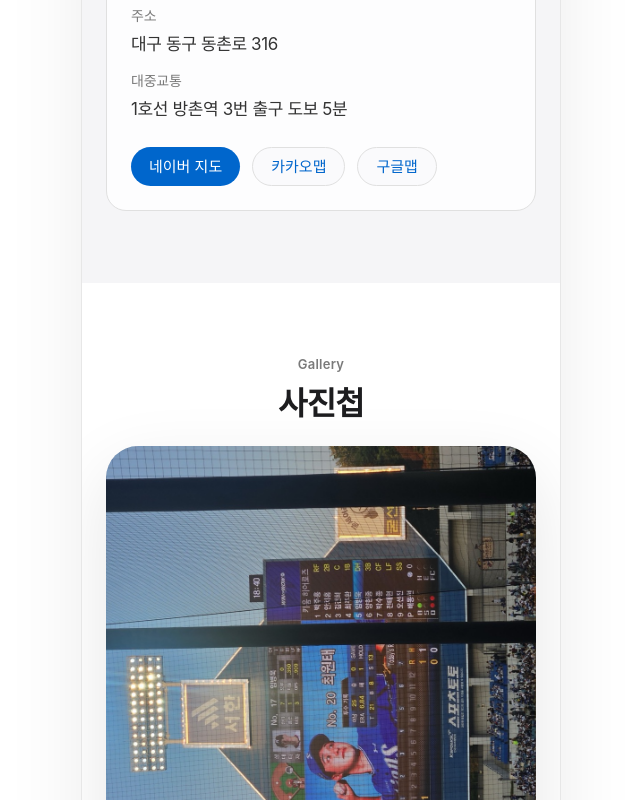
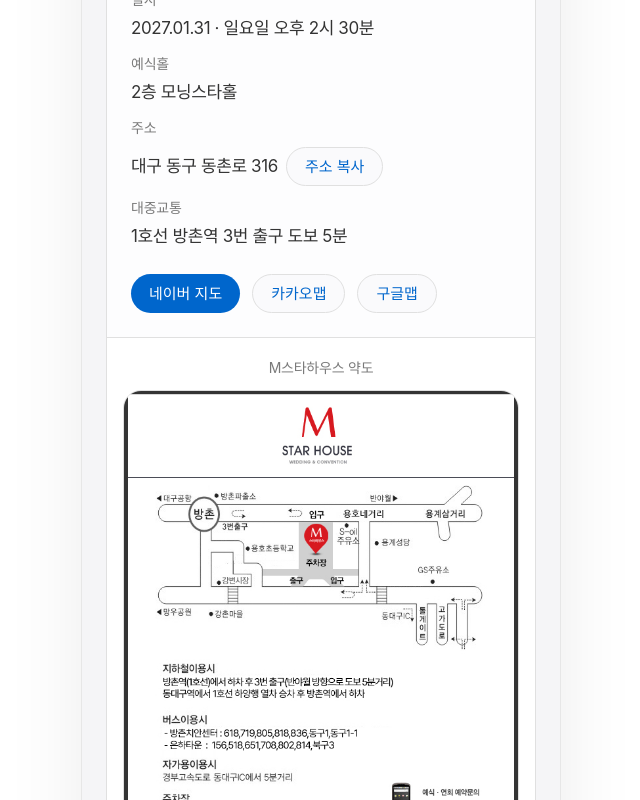
Before and after one commit to IMWoo94/wedding-invitation, a React (Vite) app: page / in a window 1280 px wide. Shown: the part 2000-2800 px from the top of the page, without its empty margins (319-959 px from the left). Built offline with nearby package versions, Linux system fonts and the light colour scheme.

Commit message:
feat: update invitation details and location map

```diff
--- a/index.html
+++ b/index.html
@@ -8,7 +8,7 @@
 
     <!-- Open Graph (Facebook, iMessage, Slack, KakaoTalk 등) -->
     <meta property="og:type" content="website" />
-    <meta property="og:title" content="신랑 ❤︎ 신부 결혼합니다" />
+    <meta property="og:title" content="누리 ❤︎ 상민 결혼합니다" />
     <meta property="og:description" content="서로 다른 길을 걷던 두 사람이, 같은 방향을 바라보기로 했습니다." />
     <meta property="og:image" content="https://imwoo94.github.io/wedding-invitation/wedding_og.png?v=1" />
     <meta property="og:image:secure_url" content="https://imwoo94.github.io/wedding-invitation/wedding_og.png?v=1" />
@@ -22,11 +22,11 @@
 
     <!-- Twitter Card -->
     <meta name="twitter:card" content="summary_large_image" />
-    <meta name="twitter:title" content="신랑 ❤︎ 신부 결혼합니다" />
+    <meta name="twitter:title" content="누리 ❤︎ 상민 결혼합니다" />
     <meta name="twitter:description" content="서로 다른 길을 걷던 두 사람이, 같은 방향을 바라보기로 했습니다." />
     <meta name="twitter:image" content="https://imwoo94.github.io/wedding-invitation/wedding_og.png?v=1" />
     <meta name="twitter:image:alt" content="손그림 일러스트로 그려진 신랑 신부" />
-    <title>신랑 ❤︎ 신부 결혼합니다</title>
+    <title>누리 ❤︎ 상민 결혼합니다</title>
   </head>
   <body>
     <div id="root"></div>
--- a/src/components/HeroSection.tsx
+++ b/src/components/HeroSection.tsx
@@ -24,9 +24,9 @@ export function HeroSection() {
       <div className="mx-auto max-w-[360px] pb-10">
         <p className="apple-eyebrow mb-4">{invitation.event.dateText} · {invitation.event.timeText}</p>
         <h1 className="apple-title mb-5">
+          {invitation.couple.bride.name}
+          <span className="mx-2 text-[#7a7a7a]">&</span>
           {invitation.couple.groom.name}
-          <span className="mx-2 text-[#7a7a7a]">&</span>
-          {invitation.couple.bride.name}
         </h1>
         <p className="apple-body mb-8 whitespace-pre-line">{invitation.message.headline}</p>
         <div className="flex flex-wrap justify-center gap-3">
--- a/src/components/LocationSection.tsx
+++ b/src/components/LocationSection.tsx
@@ -1,9 +1,41 @@
+import { useState } from 'react'
 import { invitation } from '../data/invitation'
 import { ActionButton } from './ActionButton'
 import { Section } from './Section'
 
+const venueMapSrc = `${import.meta.env.BASE_URL}${invitation.event.venueMapImage}`
+
+async function copyTextToClipboard(text: string) {
+  if (navigator.clipboard?.writeText) {
+    await navigator.clipboard.writeText(text)
+    return
+  }
+
+  const textarea = document.createElement('textarea')
+  textarea.value = text
+  textarea.setAttribute('readonly', '')
+  textarea.style.position = 'fixed'
+  textarea.style.top = '-9999px'
+  document.body.appendChild(textarea)
+  textarea.select()
+  document.execCommand('copy')
+  document.body.removeChild(textarea)
+}
+
 export function LocationSection() {
   const { event } = invitation
+  const [copyLabel, setCopyLabel] = useState('주소 복사')
+
+  const handleCopyAddress = async () => {
+    try {
+      await copyTextToClipboard(event.venueAddress)
+      setCopyLabel('복사 완료')
+      window.setTimeout(() => setCopyLabel('주소 복사'), 1800)
+    } catch {
+      setCopyLabel('복사 실패')
+      window.setTimeout(() => setCopyLabel('주소 복사'), 1800)
+    }
+  }
 
   return (
     <Section id="location" eyebrow="Location" title="오시는 길" muted>
@@ -28,7 +60,16 @@ export function LocationSection() {
             </div>
             <div>
               <dt className="apple-caption">주소</dt>
-              <dd className="apple-body mt-1">{event.venueAddress}</dd>
+              <dd className="mt-2 flex flex-wrap items-center gap-2">
+                <span className="apple-body">{event.venueAddress}</span>
+                <ActionButton
+                  aria-label={`${event.venueAddress} 주소 복사`}
+                  className="px-3 py-2 text-[13px]"
+                  onClick={handleCopyAddress}
+                >
+                  {copyLabel}
+                </ActionButton>
+              </dd>
             </div>
             <div>
               <dt className="apple-caption">대중교통</dt>
@@ -41,6 +82,23 @@ export function LocationSection() {
             <ActionButton href={event.mapLinks.google} target="_blank" rel="noreferrer">구글맵</ActionButton>
           </div>
         </div>
+        <div className="border-t border-[#e0e0e0] bg-white px-4 pb-5 pt-2">
+          <p className="apple-caption px-2 py-3 text-center">M스타하우스 약도</p>
+          <a
+            aria-label="M스타하우스 약도 이미지 새 창에서 보기"
+            className="block overflow-hidden rounded-[18px] border border-[#e0e0e0] bg-white"
+            href={venueMapSrc}
+            target="_blank"
+            rel="noreferrer"
+          >
+            <img
+              alt="M스타하우스 웨딩&컨벤션 약도와 교통 안내"
+              className="h-auto w-full"
+              loading="lazy"
+              src={venueMapSrc}
+            />
+          </a>
+        </div>
       </div>
     </Section>
   )
--- a/src/components/MessageSection.tsx
+++ b/src/components/MessageSection.tsx
@@ -4,7 +4,9 @@ import { Section } from './Section'
 export function MessageSection() {
   return (
     <Section eyebrow="Invitation" title="초대합니다" centered>
-      <p className="apple-body mx-auto max-w-[330px] whitespace-pre-line">{invitation.message.body}</p>
+      <p className="apple-body mx-auto max-w-[300px] whitespace-pre-line leading-[1.9] tracking-[-0.03em]">
+        {invitation.message.body}
+      </p>
       <div className="mt-10 grid grid-cols-[1fr_auto_1fr] items-center gap-4 text-center">
         <div>
           <p className="apple-caption mb-1">Groom</p>
--- a/src/data/invitation.ts
+++ b/src/data/invitation.ts
@@ -23,13 +23,13 @@ export type AccountInfo = {
 
 export const invitation = {
   meta: {
-    title: '신랑 ❤︎ 신부 결혼합니다',
+    title: '누리 ❤︎ 상민 결혼합니다',
     description: '서로 다른 길을 걷던 두 사람이, 같은 방향을 바라보기로 했습니다.',
   },
   couple: {
     groom: {
       role: 'groom',
-      name: '신랑',
+      name: '상민',
       phone: {
         enabled: false,
         label: '신랑 연락처',
@@ -39,7 +39,7 @@ export const invitation = {
     } satisfies Person,
     bride: {
       role: 'bride',
-      name: '신부',
+      name: '누리',
       phone: {
         enabled: false,
         label: '신부 연락처',
@@ -55,6 +55,7 @@ export const invitation = {
     venueHall: '2층 모닝스타홀',
     venueAddress: '대구 동구 동촌로 316',
     transitText: '1호선 방촌역 3번 출구 도보 5분',
+    venueMapImage: 'mstarhouse-map.png',
     mapLinks: {
       naver: 'https://map.naver.com/p/entry/place/19550872?c=15.00,0,0,0,dh&placePath=/home?from=map&fromPanelNum=1&additionalHeight=76&timestamp=202605091637&locale=ko&svcName=map_pcv5',
       kakao: 'https://map.kakao.com/link/search/M%EC%8A%A4%ED%83%80%ED%95%98%EC%9A%B0%EC%8A%A4%EC%9B%A8%EB%94%A9%26%EC%BB%A8%EB%B2%A4%EC%85%98',
@@ -63,7 +64,7 @@ export const invitation = {
   },
   message: {
     headline: '서로 다른 길을 걷던 두 사람이,\n같은 방향을 바라보기로 했습니다.',
-    body: '손으로 세상에 도움을 주고픈 사람과\n코드로 꿈꾸는 세상을 만들고 싶은 사람이 만났습니다.\n\n매일이 조금씩 다르지만,\n함께라서 더 단단해지는 하루를 알게 되었습니다.\n\n그 시작을 가장 가까운 분들과 나누고 싶습니다.\n귀한 걸음으로 축하해주시면 더없는 기쁨이겠습니다.',
+    body: '손으로 세상에\n도움을 주고픈 사람과\n\n코드로 꿈꾸는 세상을\n만들고 싶은 사람이 만났습니다.\n\n매일이 조금씩 다르지만,\n함께라서 더 단단해지는\n하루를 알게 되었습니다.\n\n그 시작을\n가장 가까운 분들과 나누고 싶습니다.\n\n귀한 걸음으로 축하해주시면\n더없는 기쁨이겠습니다.',
   },
   gallery: {
     note: '사진은 자동 슬라이드로 천천히 넘어갑니다.',
```
Also changed, not shown: public/mstarhouse-map.png (added), public/엠스타하우스_약도.png (added).
